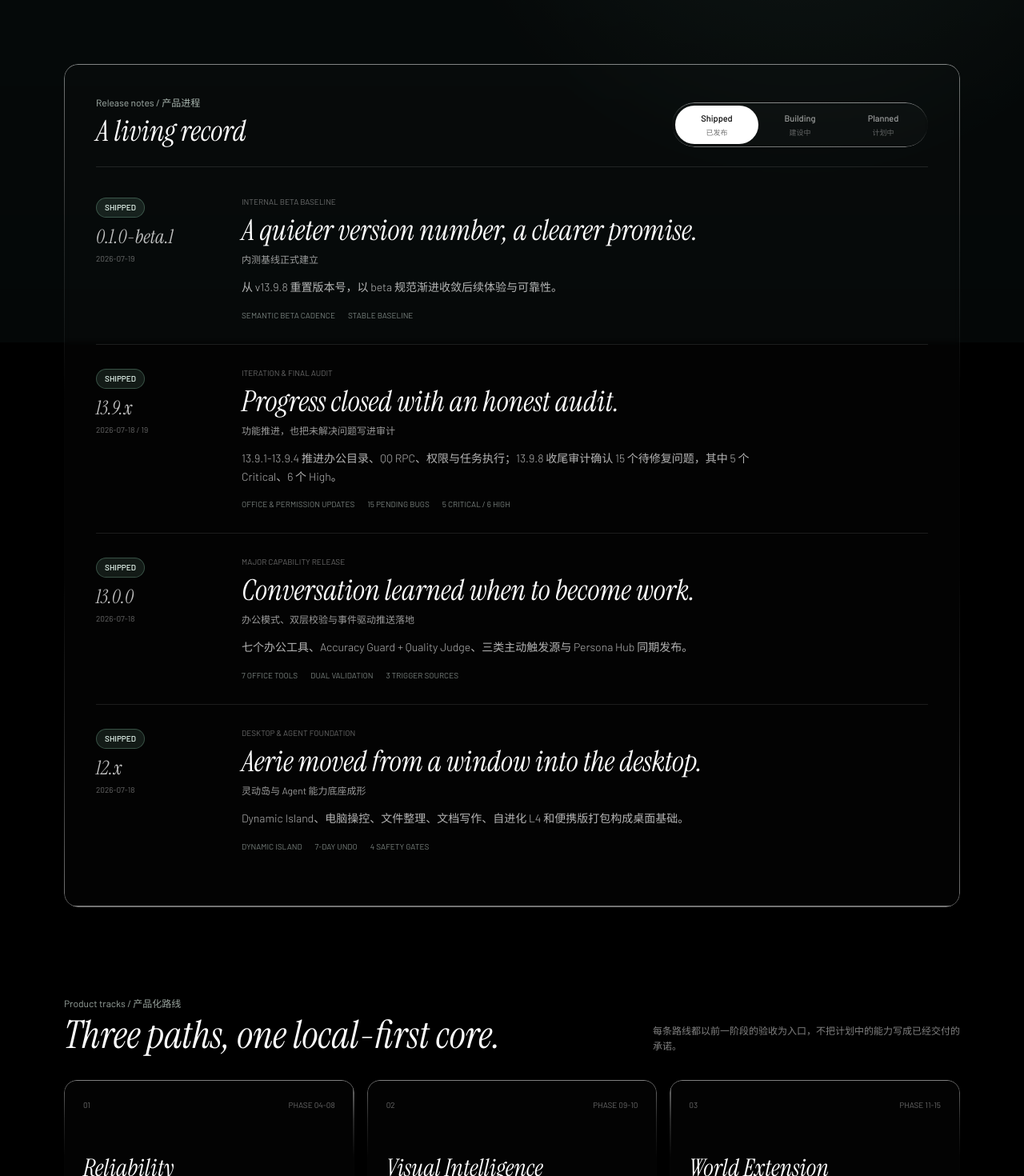
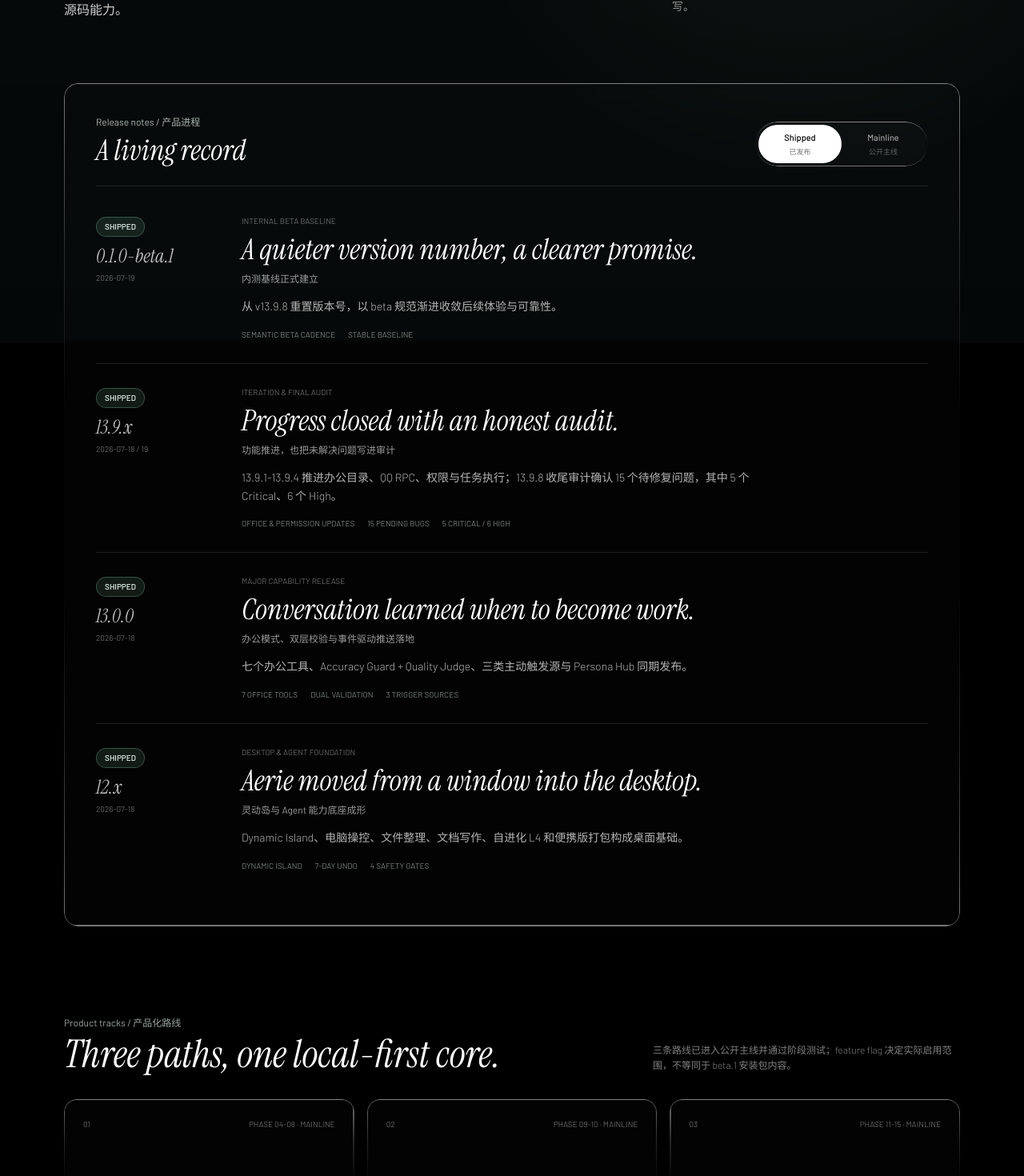
Before and after one commit to Laser1209/Aerie_Spotlight, a React (Vite) app: page /journal in a window 1280 px wide. Shown: the part 372-1842 px from the top of the page at 80% size. Built offline with nearby package versions, Linux system fonts and the light colour scheme; the HTML template or start-up script is replaced by a standard one.

Commit message:
Update Spotlight with current mainline

```diff
--- a/src/components/JournalTimeline.tsx
+++ b/src/components/JournalTimeline.tsx
@@ -5,6 +5,7 @@ import StatusBadge from './StatusBadge'
 
 const filters: Array<{ value: JournalStatus; label: string; labelZh: string }> = [
   { value: 'shipped', label: 'Shipped', labelZh: '已发布' },
+  { value: 'mainline', label: 'Mainline', labelZh: '公开主线' },
   { value: 'building', label: 'Building', labelZh: '建设中' },
   { value: 'planned', label: 'Planned', labelZh: '计划中' },
 ]
@@ -16,6 +17,7 @@ interface JournalTimelineProps {
 export default function JournalTimeline({ entries }: JournalTimelineProps) {
   const [activeStatus, setActiveStatus] = useState<JournalStatus>('shipped')
   const reduceMotion = useReducedMotion()
+  const availableFilters = filters.filter((filter) => entries.some((entry) => entry.status === filter.value))
   const visibleEntries = entries.filter((entry) => entry.status === activeStatus)
 
   return (
@@ -25,8 +27,8 @@ export default function JournalTimeline({ entries }: JournalTimelineProps) {
           <p className="text-xs text-emerald-50/70">Release notes / 产品进程</p>
           <h2 id="journal-timeline-title" className="mt-2 font-heading text-3xl italic leading-none md:text-4xl">A living record</h2>
         </div>
-        <div className="liquid-glass grid w-full grid-cols-3 rounded-full p-1 md:w-auto" role="group" aria-label="Filter journal entries">
-          {filters.map((filter) => {
+        <div className="liquid-glass grid w-full grid-flow-col auto-cols-fr rounded-full p-1 md:w-auto" role="group" aria-label="Filter journal entries">
+          {availableFilters.map((filter) => {
             const isActive = filter.value === activeStatus
             return (
               <button
--- a/src/components/RoadmapRail.tsx
+++ b/src/components/RoadmapRail.tsx
@@ -6,7 +6,7 @@ interface RoadmapRailProps {
 }
 
 export default function RoadmapRail({ milestones }: RoadmapRailProps) {
-  const current = milestones.filter((milestone) => milestone.status === 'shipped' || milestone.status === 'building')
+  const current = milestones.filter((milestone) => ['shipped', 'mainline', 'building'].includes(milestone.status))
   const next = milestones.filter((milestone) => milestone.status === 'planned' || milestone.status === 'gated')
 
   const renderMilestones = (items: RoadmapMilestone[]) => (
@@ -28,13 +28,15 @@ export default function RoadmapRail({ milestones }: RoadmapRailProps) {
   return (
     <aside className="liquid-glass h-fit rounded-[1.1rem] p-6 md:p-7" aria-label="Product roadmap">
       <section>
-        <h2 className="mb-5 text-xs font-medium uppercase text-cyan-50/80">Now / 已抵达与正在建设</h2>
+        <h2 className="mb-5 text-xs font-medium uppercase text-cyan-50/80">Current / 已发布与主线</h2>
         {renderMilestones(current)}
       </section>
-      <section className="mt-8 border-t border-white/10 pt-7">
-        <h2 className="mb-5 text-xs font-medium uppercase text-white/60">Next / 下一段路线</h2>
-        {renderMilestones(next)}
-      </section>
+      {next.length > 0 && (
+        <section className="mt-8 border-t border-white/10 pt-7">
+          <h2 className="mb-5 text-xs font-medium uppercase text-white/60">Next / 下一段路线</h2>
+          {renderMilestones(next)}
+        </section>
+      )}
     </aside>
   )
 }
--- a/src/components/RoadmapTracks.tsx
+++ b/src/components/RoadmapTracks.tsx
@@ -15,7 +15,7 @@ export default function RoadmapTracks({ tracks }: RoadmapTracksProps) {
           <p className="text-xs text-emerald-50/65">Product tracks / 产品化路线</p>
           <h2 id="product-tracks-title" className="mt-2 font-heading text-4xl italic leading-none md:text-5xl">Three paths, one local-first core.</h2>
         </div>
-        <p className="max-w-sm text-xs font-light leading-relaxed text-white/50">每条路线都以前一阶段的验收为入口，不把计划中的能力写成已经交付的承诺。</p>
+        <p className="max-w-sm text-xs font-light leading-relaxed text-white/50">三条路线已进入公开主线并通过阶段测试；feature flag 决定实际启用范围，不等同于 beta.1 安装包内容。</p>
       </div>
       <div className="mt-8 grid grid-cols-1 gap-4 lg:grid-cols-3">
         {tracks.map((track, index) => (
--- a/src/components/SiteHeader.tsx
+++ b/src/components/SiteHeader.tsx
@@ -64,7 +64,7 @@ export default function SiteHeader() {
       <div className="hidden h-12 w-12 md:block" />
 
       {open && (
-        <nav aria-label="Mobile navigation" className="liquid-glass absolute left-5 right-5 top-16 flex flex-col rounded-[1.25rem] p-2 md:hidden">
+        <nav aria-label="Mobile navigation" className="liquid-glass !absolute left-5 right-5 top-16 flex flex-col rounded-[1.25rem] p-2 md:hidden">
           {navigation.map((item) => (
             <NavLink
               key={item.path}
--- a/src/components/StatusBadge.tsx
+++ b/src/components/StatusBadge.tsx
@@ -2,6 +2,7 @@ import type { ProductStatus } from '../content/spotlight'
 
 const statusLabel: Record<ProductStatus, string> = {
   shipped: 'Shipped',
+  mainline: 'Mainline',
   building: 'Building',
   planned: 'Planned',
   gated: 'Prerequisite gated',
@@ -9,6 +10,7 @@ const statusLabel: Record<ProductStatus, string> = {
 
 const statusClassName: Record<ProductStatus, string> = {
   shipped: 'border-emerald-200/25 bg-emerald-200/10 text-emerald-50',
+  mainline: 'border-sky-200/30 bg-sky-200/10 text-sky-50',
   building: 'border-cyan-200/30 bg-cyan-200/10 text-cyan-50',
   planned: 'border-white/15 bg-white/[0.04] text-white/65',
   gated: 'border-rose-200/25 bg-rose-200/10 text-rose-50',
--- a/src/content/spotlight.ts
+++ b/src/content/spotlight.ts
@@ -36,7 +36,7 @@ export const productFeatures: ProductFeature[] = [
     titleZh: '从对话进入任务',
     description: '自动识别文档、表格、日程与分析意图，调度专属工具并将产物保存到可配置目录。',
     details: ['Auto / Chat / Office', 'Device-aware', 'Provider Routing'],
-    metrics: [{ value: '7', label: 'Office Tools' }],
+    metrics: [{ value: '26', label: 'Office Tools' }],
   },
   {
     id: 'tool-matrix',
@@ -126,7 +126,7 @@ export const architectureLayers: ArchitectureLayerData[] = [
   },
 ]
 
-export type ProductStatus = 'shipped' | 'building' | 'planned' | 'gated'
+export type ProductStatus = 'shipped' | 'mainline' | 'building' | 'planned' | 'gated'
 
 export interface RoadmapMilestone {
   phase: string
@@ -148,50 +148,50 @@ export const architectureRoadmap: RoadmapMilestone[] = [
     phase: 'Phase 04',
     title: 'Persistent Request Queue',
     titleZh: '持久请求队列',
-    description: '正在实现可取消、可重试、可恢复的 Request 队列与请求级状态。',
-    status: 'building',
+    description: '持久队列、请求级状态、取消、重试、重启恢复与纯附件请求已进入公开主线。',
+    status: 'mainline',
   },
   {
     phase: 'Phase 05-07',
     title: 'SSE, Context Budget & Streaming',
     titleZh: '恢复、上下文预算与拟人化流式输出',
-    description: '统一事件、SSE 续连、Token Budget、摘要、Typing、多气泡与 pacing。',
-    status: 'planned',
+    description: 'SSE 续连、Renderer 去重、Token Budget、摘要、Typing、多气泡与 pacing 已完成主线验收。',
+    status: 'mainline',
   },
   {
     phase: 'Phase 08',
     title: 'Proactive Feedback & User Settings',
     titleZh: '主动反馈、频控与用户设置',
-    description: '把主动消息的反馈、频控与用户偏好纳入可观察、可暂停的设置闭环。',
-    status: 'planned',
+    description: '跨重启 cooldown、反馈、mute、postpone 与设置 API 已形成可观察、可暂停的闭环。',
+    status: 'mainline',
   },
   {
     phase: 'Phase 09-10',
     title: 'Image Assets & Delivery',
     titleZh: '图片资产、理解、生成与投递',
-    description: '由 Core 持有规范图片资产，并完成理解、生成、审核与投递闭环。',
-    status: 'planned',
+    description: 'Core 已持有规范图片资产，去重、缩略图、GC、理解、生成、审核与投递链路进入主线。',
+    status: 'mainline',
   },
   {
     phase: 'Phase 11-12',
     title: 'WorldPort & Deterministic World',
     titleZh: '世界接口与确定性关系模型',
-    description: 'Plugin Host、InProcess Adapter、关系与 SelfModel 先在进程内稳定下来。',
-    status: 'planned',
+    description: 'WorldPort、InProcess Adapter、确定性关系状态与 SelfModel 已通过阶段实现与测试。',
+    status: 'mainline',
   },
   {
     phase: 'Phase 13',
     title: 'Remote Sidecar',
     titleZh: 'world.db 与远端 Sidecar',
-    description: '依赖 Phase 12；以前置验收为门槛，再引入 Outbox、ACK cursor 与监管。',
-    status: 'gated',
+    description: '独立 Sidecar、world.db、Outbox、ACK cursor 与监管路径已进入主线，默认仍受 feature flag 控制。',
+    status: 'mainline',
   },
   {
     phase: 'Phase 14-15',
     title: 'Approval Loop & Dashboard',
     titleZh: '候选审批、World Dashboard 与发布',
-    description: '世界图片候选、主动消息审批、插件健康和 Creative Workshop。',
-    status: 'planned',
+    description: '候选审批、World Dashboard、快照 API、插件健康与 Creative Workshop 预览已经落地主线。',
+    status: 'mainline',
   },
 ]
 
@@ -257,35 +257,35 @@ export const journalEntries: JournalEntryData[] = [
   {
     id: 'phase04',
     version: 'Phase 04',
-    date: 'Now',
+    date: '2026-07-20',
     category: 'Request Reliability',
     title: 'Every message gets its own durable state.',
-    titleZh: '持久 Request 队列正在建设',
-    summary: '目标是让请求可排队、取消、重试并在重启后恢复，同时保留旧同步路径兼容性。',
-    highlights: ['Cancel & retry', 'Restart recovery', 'Per-request state'],
-    status: 'building',
+    titleZh: '持久 Request 队列完成主线实现',
+    summary: '请求现在可排队、取消、重试并在重启后恢复，同时保留旧同步路径兼容性与纯附件请求。',
+    highlights: ['Cancel & retry', 'Restart recovery', 'Attachment-only requests'],
+    status: 'mainline',
   },
   {
     id: 'phase05-08',
     version: 'Phase 05-08',
-    date: 'Next',
+    date: '2026-07-20 / 21',
     category: 'Conversation Quality',
     title: 'Recovery first, then a more human rhythm.',
-    titleZh: 'SSE、上下文预算、流式节奏与主动反馈',
-    summary: '先统一事件和恢复语义，再扩展完整上下文、长期记忆、Typing、多气泡与用户反馈。',
-    highlights: ['SSE recovery', 'Context budget', 'Pacing'],
-    status: 'planned',
+    titleZh: 'SSE、上下文预算、流式节奏与主动反馈进入主线',
+    summary: '统一事件与恢复语义已落地，并完成上下文预算、摘要、Typing、多气泡、pacing、跨重启频控和用户反馈。',
+    highlights: ['SSE recovery', 'Context budget', 'Feedback & pacing'],
+    status: 'mainline',
   },
   {
     id: 'phase09-15',
     version: 'Phase 09-15',
-    date: 'Later',
+    date: '2026-07-21',
     category: 'Visual & World Systems',
     title: 'Images and a world, without giving up control.',
-    titleZh: '图片资产、WorldPort、Sidecar 与 Dashboard',
-    summary: '图片链路先由 Core 建立所有权，再逐步推进确定性世界、受监管 Sidecar 和审批界面。',
-    highlights: ['Image assets', 'WorldPort', 'Approval loop'],
-    status: 'planned',
+    titleZh: '图片资产、WorldPort、Sidecar 与 Dashboard 完成主线实现',
+    summary: 'Core 图片所有权、确定性世界、受监管 Sidecar、候选审批、Dashboard 快照与 Creative Workshop 已通过阶段测试。',
+    highlights: ['Image delivery', 'Remote Sidecar', 'World Dashboard'],
+    status: 'mainline',
   },
 ]
 
@@ -302,22 +302,22 @@ export const productTracks: ProductTrack[] = [
     number: '01',
     title: 'Reliability',
     titleZh: '先把每一次对话可靠送达',
-    phases: 'Phase 04-08',
-    description: '请求状态、SSE 恢复、上下文预算、流式节奏与主动反馈逐层收口。',
+    phases: 'Phase 04-08 · mainline',
+    description: '请求状态、SSE 恢复、上下文预算、流式节奏与主动反馈已进入主线，由 feature flag 控制启用范围。',
   },
   {
     number: '02',
     title: 'Visual Intelligence',
     titleZh: '让图片成为受控的一等资产',
-    phases: 'Phase 09-10',
-    description: '从规范存储开始，贯通理解、生成、审核、保留与投递。',
+    phases: 'Phase 09-10 · mainline',
+    description: '规范存储、理解、生成、审核、保留与投递已贯通主线，由 feature flag 控制启用范围。',
   },
   {
     number: '03',
     title: 'World Extension',
     titleZh: '在可靠边界内扩展一个世界',
-    phases: 'Phase 11-15',
-    description: 'WorldPort、确定性状态、Sidecar、审批闭环与 Dashboard 按前置门禁推进。',
+    phases: 'Phase 11-15 · mainline',
+    description: 'WorldPort、确定性状态、Sidecar、审批闭环与 Dashboard 已进入主线，由 feature flag 控制启用范围。',
   },
 ]
 
--- a/src/pages/DownloadPage.tsx
+++ b/src/pages/DownloadPage.tsx
@@ -40,7 +40,7 @@ export default function DownloadPage() {
               <p className="text-xs text-sky-50/70">Windows beta / Windows 内测版</p>
               <h2 className="mt-3 font-heading text-4xl italic leading-none md:text-6xl">Aerie · 云栖 {release.version}</h2>
               <p className="mt-5 max-w-xl text-sm font-light leading-relaxed text-white/70">
-                便携版适合直接放进自己的工作目录；Windows Setup 则提供标准安装流程。两种真实构建共享同一 beta 基线。
+                便携版适合直接放进自己的工作目录；Windows Setup 则提供标准安装流程。两种真实构建共享同一 beta.1 基线；公开主线源码可能包含更新的 feature-gated 能力。
               </p>
               <div className="mt-8 flex flex-col gap-3 sm:flex-row sm:flex-wrap sm:items-center">
                 <a
--- a/src/pages/JournalPage.tsx
+++ b/src/pages/JournalPage.tsx
@@ -13,10 +13,10 @@ export default function JournalPage() {
           <PageIntro
             label="Journal"
             title="What shipped. What's next."
-            description="从版本记录到升级路线，这里只写已经交付、正在建设和经过门禁的下一步。"
+            description="从发布包到公开主线，这里分别记录已经交付的版本与通过阶段测试、仍受 feature flag 控制的源码能力。"
           />
           <p className="max-w-sm text-sm font-light leading-relaxed text-white/55 lg:pb-1">
-            The changelog is evidence, not decoration. 发布事实来自 CHANGELOG；未来能力来自 AI Vibe Coding 阶段文档。
+            Release facts come from GitHub Release and CHANGELOG. 主线能力来自阶段状态与验收证据，不与 beta.1 下载包混写。
           </p>
         </header>
 
--- a/src/sections/Capabilities.tsx
+++ b/src/sections/Capabilities.tsx
@@ -13,7 +13,7 @@ const cards: CapabilityCard[] = [
     icon: DocumentIcon,
     title: 'Office Mode 办公模式',
     tags: ['文档写作', '文件整理', '任务检测', '豆包优先'],
-    body: '7 大办公工具与智能任务检测，从文档写作到文件整理，预览执行、7 天可撤销，办公学习一个就够了。',
+    body: '26 个静态注册办公工具与智能任务检测，从文档写作到文件整理，预览执行、7 天可撤销，办公学习一个就够了。',
   },
   {
     icon: LightbulbIcon,
```
